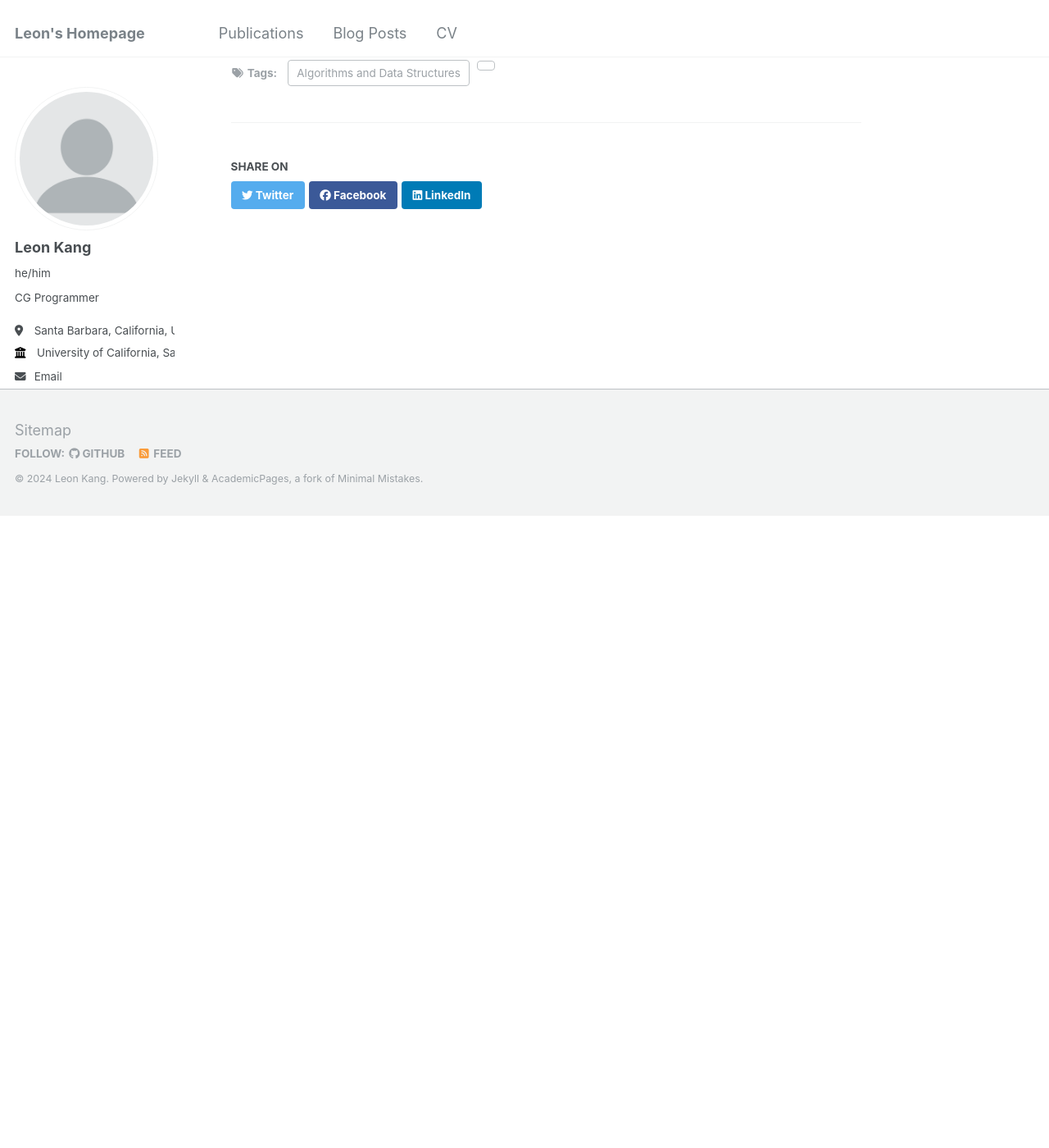
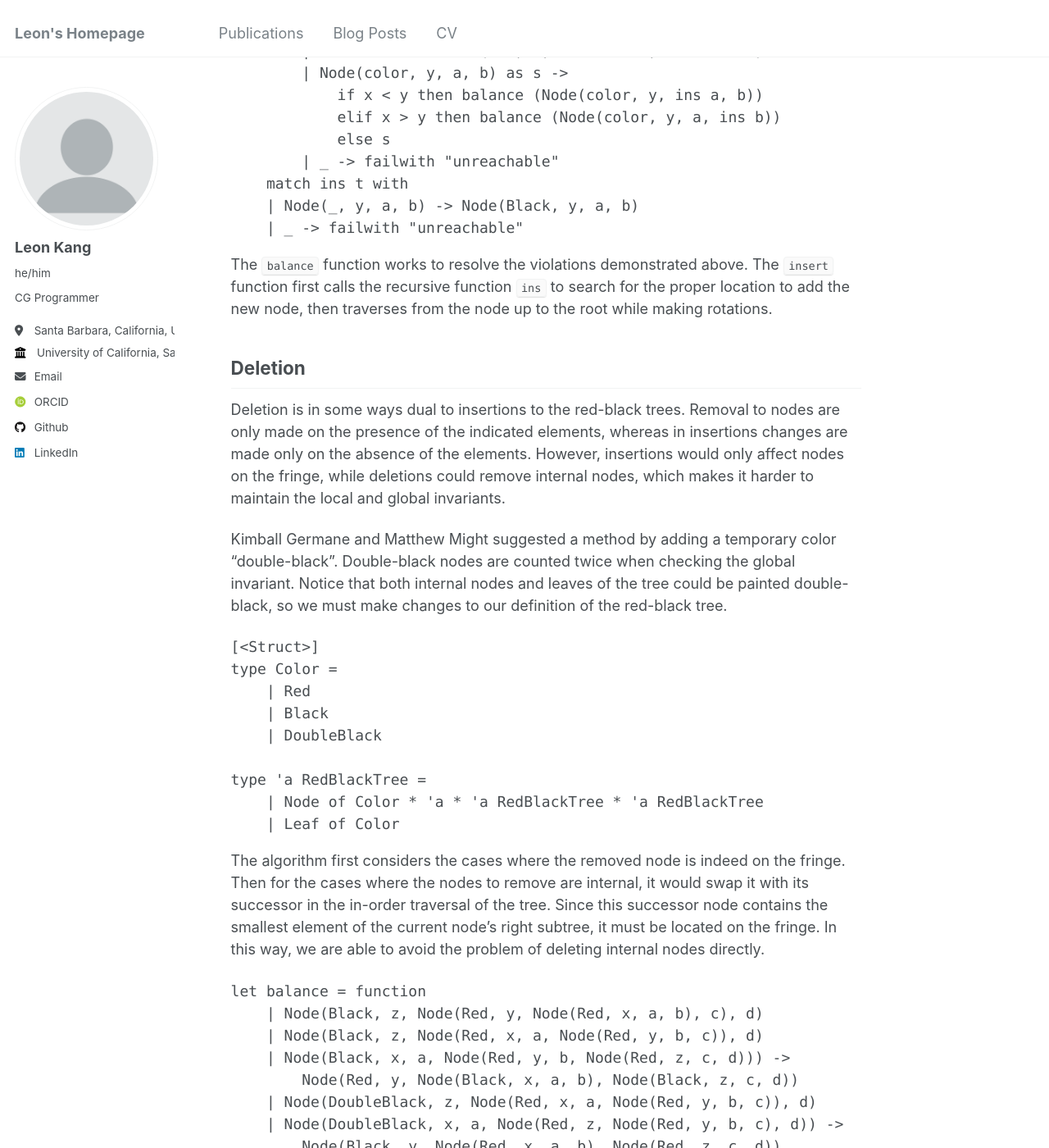
Before and after one commit to LeonKang130/LeonKang130.github.io, a Jekyll site: the page built from _posts/2024-09-15-Red-black-trees-in-F#.md, in a window 1280 px wide and 1400 px high, scrolled down 2034 px. Shown: the whole window at 82% size. Built offline with Jekyll 4.4.1, drawn with Linux system fonts in a browser that asks for light colours; some web fonts are replaced; before the commit the page ends 2664 px from its top, so only the background shows below that; some of the changed text lies outside the part shown.

Commit message:
Blog update

````diff
--- a/_posts/2024-09-15-Red-black-trees-in-F#.md
+++ b/_posts/2024-09-15-Red-black-trees-in-F#.md
@@ -32,11 +32,11 @@ For the implementation of insertions to our red-black trees, we follow the metho
 
 Violations to the local invariant could appear in one of these four configurations:
 
-![Possible violations to the local invariant](images/posts/2024-09-15 okasaki-insertion-1.png)
+![Possible violations to the local invariant](/images/posts/2024-09-15 okasaki-insertion-1.png)
 
 After our rotation, we want to obtain this:
 
-![We want to rotate the nodes into a red-rooted treelet](images/posts/2024-09-15 okasaki-insertion-2.png)
+![We want to rotate the nodes into a red-rooted treelet](/images/posts/2024-09-15 okasaki-insertion-2.png)
 
 The corresponding F# implementation would be:
 
@@ -62,3 +62,99 @@ let insert (x: 'a) (t: 'a RedBlackTree) : 'a RedBlackTree =
 ```
 
 The `balance` function works to resolve the violations demonstrated above. The `insert` function first calls the recursive function `ins` to search for the proper location to add the new node, then traverses from the node up to the root while making rotations.
+
+##  Deletion
+
+Deletion is in some ways dual to insertions to the red-black trees. Removal to nodes are only made on the presence of the indicated elements, whereas in insertions changes are made only on the absence of the elements. However, insertions would only affect nodes on the fringe, while deletions could remove internal nodes, which makes it harder to maintain the local and global invariants.
+
+Kimball Germane and Matthew Might suggested a method by adding a temporary color "double-black". Double-black nodes are counted twice when checking the global invariant. Notice that both internal nodes and leaves of the tree could be painted double-black, so we must make changes to our definition of the red-black tree.
+
+``` F#
+[<Struct>]
+type Color =
+    | Red
+    | Black
+    | DoubleBlack
+
+type 'a RedBlackTree =
+    | Node of Color * 'a * 'a RedBlackTree * 'a RedBlackTree
+    | Leaf of Color
+```
+
+The algorithm first considers the cases where the removed node is indeed on the fringe. Then for the cases where the nodes to remove are internal, it would swap it with its successor in the in-order traversal of the tree. Since this successor node contains the smallest element of the current node's right subtree, it must be  located on the fringe. In this way, we are able to avoid the problem of deleting internal nodes directly.
+
+```F#
+let balance = function
+    | Node(Black, z, Node(Red, y, Node(Red, x, a, b), c), d)
+    | Node(Black, z, Node(Red, x, a, Node(Red, y, b, c)), d)
+    | Node(Black, x, a, Node(Red, y, b, Node(Red, z, c, d))) ->
+        Node(Red, y, Node(Black, x, a, b), Node(Black, z, c, d))
+    | Node(DoubleBlack, z, Node(Red, x, a, Node(Red, y, b, c)), d)
+    | Node(DoubleBlack, x, a, Node(Red, z, Node(Red, y, b, c), d)) ->
+        Node(Black, y, Node(Red, x, a, b), Node(Red, z, c, d))
+    | n -> n
+
+let rotate = function
+    // case 1:
+    | Node(Red, y, Node(DoubleBlack, x, a, b), Node(Black, z, c, d)) ->
+        balance <| Node(Black, z, Node(Red, y, Node(Black, x, a, b), c), d)
+    | Node(Red, y, Leaf DoubleBlack , Node(Black, z, c, d)) ->
+        balance <| Node(Black, z, Node(Red, y, Leaf Black , c), d)
+    // reflection of case 1:
+    | Node(Red, y, Node(Black, x, a, b), Node(DoubleBlack, z, c, d)) ->
+        balance <| Node(Black, x, a, Node(Red, y, b, Node(Black, z, c, d)))
+    | Node(Red, y, Node(Black, x, a, b), Leaf DoubleBlack) ->
+        balance <| Node(Black, x, a, Node(Red, y, b, Leaf Black))
+    // case 2:
+    | Node(Black, y, Node(DoubleBlack, x, a, b), Node(Black, z, c, d)) ->
+        balance <| Node(DoubleBlack, z, Node(Red, y, Node(Black, x, a, b), c), d)
+    | Node(Black, y, Leaf DoubleBlack, Node(Black, z, c, d)) ->
+        balance <| Node(DoubleBlack, z, Node(Red, y, Leaf Black, c), d)
+    // reflection of case 2:
+    | Node(Black, y, Node(Black, x, a, b), Node(DoubleBlack, z, c, d)) ->
+        balance <| Node(DoubleBlack, x, a, Node(Red, y, b, Node(Black, z, c, d)))
+    | Node(Black, y, Node(Black, x, a, b), Leaf DoubleBlack) ->
+        balance <| Node(DoubleBlack, x, a, Node(Red, y, b, Leaf Black))
+    // case 3:
+    | Node(Black, x, Node(DoubleBlack, w, a, b), Node(Red, z, Node(Black, y, c, d), e)) ->
+        Node(Black, z, Node(Black, y, Node(Red, x, Node(Black, w, a, b), c), d), e)
+    | Node(Black, x, Leaf DoubleBlack, Node(Red, z, Node(Black, y, c, d), e)) ->
+        Node(Black, z, Node(Black, y, Node(Red, x, Leaf Black, c), d), e)
+    // reflection of case 3:
+    | Node(Black, y, Node(Red, w, a, Node(Black, x, b, c)), Node(DoubleBlack, z, d, e)) ->
+        Node(Black, w, a, Node(Black, x, b, Node(Red, y, c, Node(Black, z, d, e))))
+    | Node(Black, y, Node(Red, w, a, Node(Black, x, b, c)), Leaf DoubleBlack) ->
+        Node(Black, w, a, Node(Black, x, b, Node(Red, y, c, Leaf Black)))
+    | n -> n
+
+let delete (x: 'a) (t: 'a RedBlackTree) : 'a RedBlackTree =
+    let rec delMin = function
+        | Node(Red, y, Leaf Black, Leaf Black) -> y, Leaf Black
+        | Node(Black, y, Leaf Black, Leaf Black) -> y, Leaf DoubleBlack
+        | Node(Black, y, Leaf Black, Node(Red, z, a, b)) -> y, Node(Black, z, a, b)
+        | Node(color, y, a, b) ->
+            let z, a' = delMin a
+            z, rotate <| Node(color, y, a', b)
+        | _ -> failwith "unreachable"
+
+    let rec del = function
+        | Leaf Black -> Leaf Black
+        | Node(Red, y, Leaf Black, Leaf Black) when x = y -> Leaf Black
+        | Node(Black, y, Node(Red, z, a, b), Leaf Black) when x = y -> Node(Black, z, a, b)
+        | Node(Black, y, Leaf Black, Leaf Black) when x = y -> Leaf DoubleBlack
+        | Node(color, y, a, b) ->
+            if x < y then rotate <| Node(color, y, del a, b)
+            elif x > y then rotate <| Node(color, y, a, del b)
+            else
+                let z, b' = delMin b
+                rotate <| Node(color, z, a, b')
+        | _ -> failwith "unreachable"
+    match del t with
+    | Node(_, y, a, b) -> Node(Black, y, a, b)
+    | Leaf _ -> Leaf Black
+```
+
+## Reference
+
+-   Okasaki, C. (1999) Red-black trees in a functional setting. J. Funct. Program. 9(04), 471–477.
+-   Germane, K., & Might, M. (2014). Deletion: The curse of the red-black tree. J. Funct. Program. 24(4), 423–433.
````
